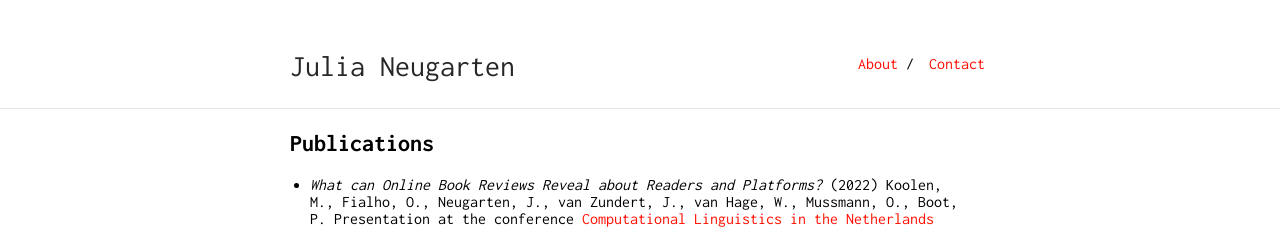
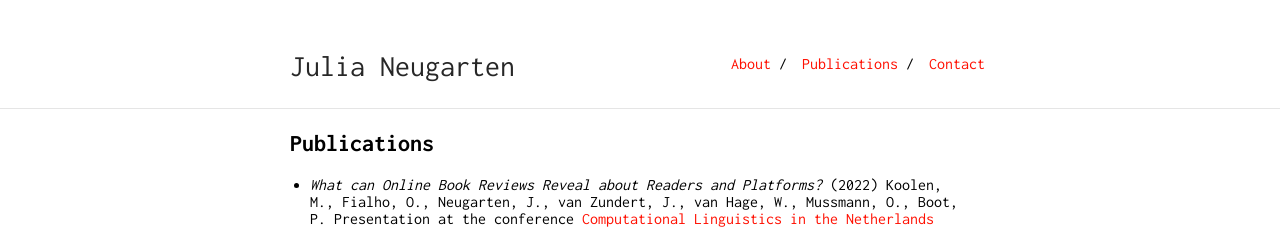
Before and after one commit to julianeugarten/julianeugarten, a Jekyll site: the page built from publications.md, in a window 1280 px wide. Shown: the top 244 px of the page. Built offline with Jekyll 4.4.1, drawn with Linux system fonts in a browser that asks for light colours; our own code applies the rules of GitHub Pages for plain Markdown files.

Commit message:
added publications page

```diff
--- a/_config.yml
+++ b/_config.yml
@@ -18,5 +18,7 @@ sass:
 nav:
  - name: "About"
    link: "/julianeugarten/"
+ - name: "Publications"
+   link: "/publications/"
  - name: "Contact"
    link: "contact"
--- a/publications.md
+++ b/publications.md
@@ -33,6 +33,7 @@ Conference presentation at the Student Conference on Dissidence, Gender and Sexu
 Article in the [Digital Literature Review, 8.1](https://doi.org/10.33043/DLR.8.1.71-81).
 
 ## Valorization
+
 - I currently manage [the blog for Impact & Fiction](https://impactandfiction.huygens.knaw.nl/).
 
 - In 2022, I co-authored the blogpost: [Zijn de bots van NBD Biblion een goede ontwikkeling?](https://www.huygens.knaw.nl/zijn-de-bots-van-nbd-biblion-een-goede-ontwikkeling/#:~:text=Vanuit%20die%20ervaring%20en%20expertise,zelfs%20een%20goede%20ontwikkeling%20is.)
```
